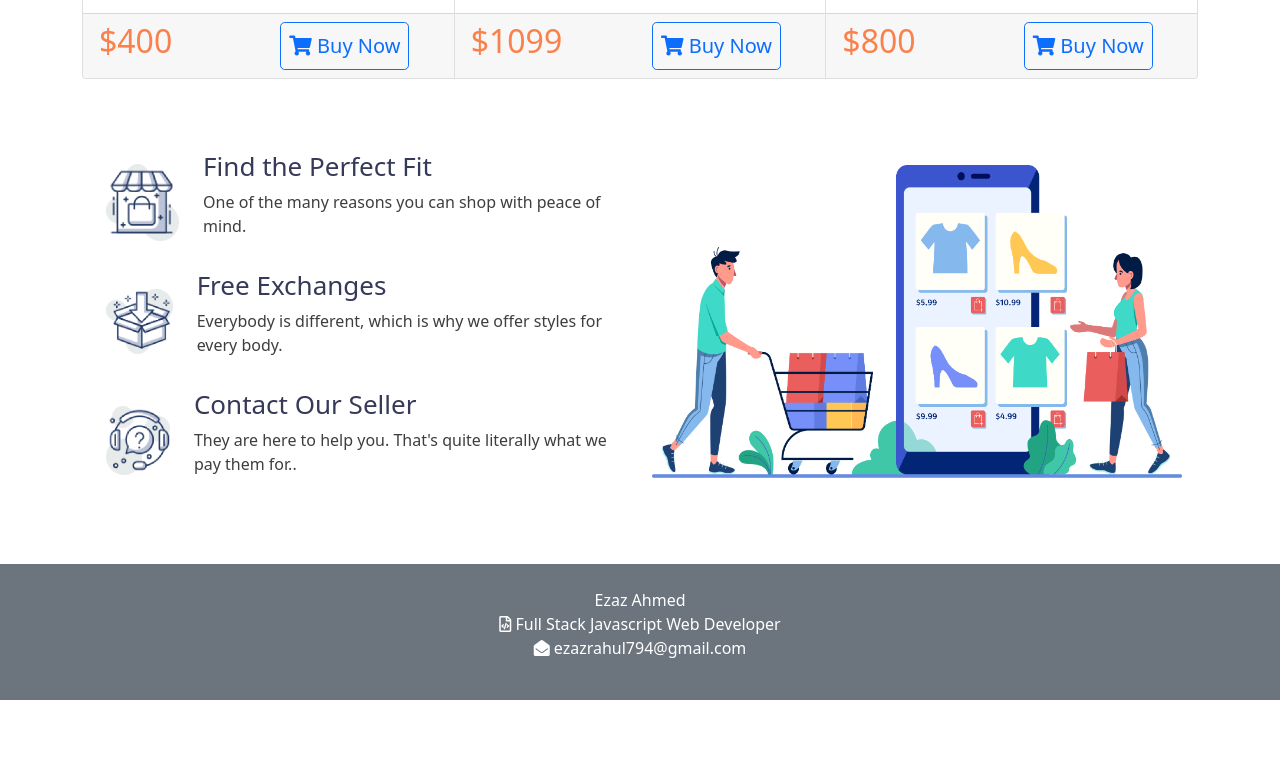
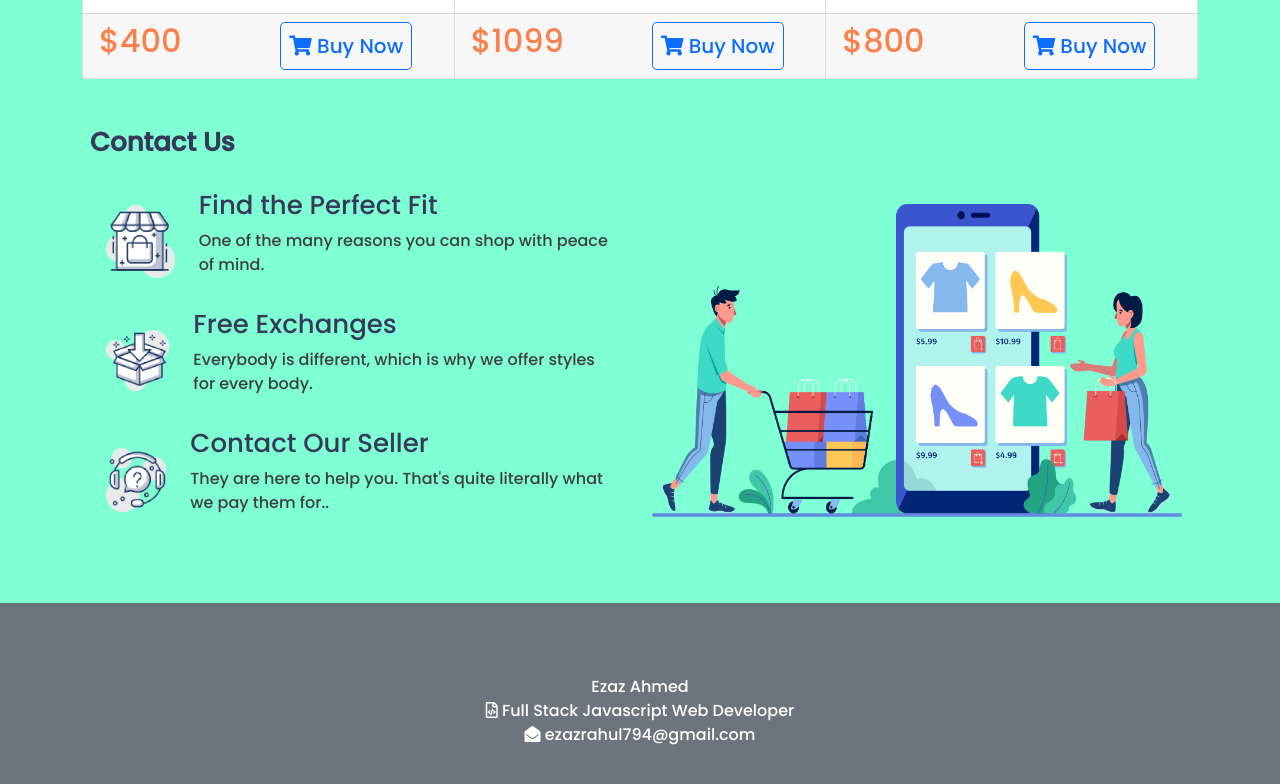
Before and after one commit to Ezazahmed16/Nike-World, a plain HTML site: page index.html in a window 1280 px wide. Shown: the part 1764-2548 px from the top of the page. Before the commit the page ends 2464 px from the top, so only its background shows below. Drawn offline with nearby package versions, Linux system fonts and the light colour scheme.

Commit message:
niki-world

```diff
--- a/index.html
+++ b/index.html
@@ -4,6 +4,9 @@
     <!-- Required meta tags -->
     <meta charset="utf-8">
     <meta name="viewport" content="width=device-width, initial-scale=1">
+
+    <link rel="shortcut icon" href="images/shoe.png" type="image/x-icon">
+
     <!-- Font Awesome -->
     <link href="https://cdnjs.cloudflare.com/ajax/libs/font-awesome/5.13.0/css/all.min.css" rel="stylesheet">
 
@@ -74,7 +77,7 @@
       <!-- Casual Shoes -->
       <section id="product" class="casual_shoes my-5">
         <div class="container">
-          <h1 class="my-2">Casual shoes</h1>
+          <h1 class="fw-bold m-2">Casual shoes</h1>
           <div class="card-group">
             <div class="card ">
               <div class="shoes_bg d-flex align-items-center justify-content-center shadow">
@@ -134,7 +137,7 @@
       <!-- Formal Shoes -->
       <section class="casual_shoes my-5">
         <div class="container">
-          <h1 class="my-2">Formal shoes</h1>
+          <h1 class="fw-bold m-2">Formal shoes</h1>
           <div class="card-group">
             <div class="card ">
               <div class="shoes_bg_casual d-flex align-items-center justify-content-center shadow">
@@ -194,6 +197,7 @@
       <!-- contact us -->
       <section id="contactUs" class="my-5">
         <div class="container">
+          <h1 class="fw-bold m-2">Contact Us</h1>
           <div class="row p-3 d-flex align-items-center">
             <div class="col-lg-6 col-md-6 col-12">
               <div class="contact_area p-2 d-flex align-items-center">
@@ -237,8 +241,8 @@
     </main>
 
     <!-- footer -->
-    <footer id="footer" class="mt-2 p-4 bg-secondary" >
-      <div class="container">
+    <footer id="footer" class="mt-5 p-4 bg-secondary" >
+      <div class="container my-5">
         <p class="text-white text-center">Ezaz Ahmed <br>
           <i class="far fa-file-code"></i> Full Stack Javascript Web Developer <br>
           <i class="fas fa-envelope-open"></i> ezazrahul794@gmail.com
--- a/style.css
+++ b/style.css
@@ -1,8 +1,14 @@
+/* custom font */
+@import url('https://fonts.googleapis.com/css2?family=Poppins:wght@500&display=swap');
+
+
 
 /* basic CSS */
 body{
     margin: 0;
     padding: 0;
+    background: aquamarine;
+    font-family: 'Poppins', sans-serif;
 }
 h1{
     color: #363958;
@@ -14,7 +20,6 @@ h2{
 p{
     color: #3E3E3E;
 }
-
 .shoes_bg{
     margin: 3px 5px;
     background-color: #F1F1F1;
```
Also changed, not shown: images/shoe.png (added).
